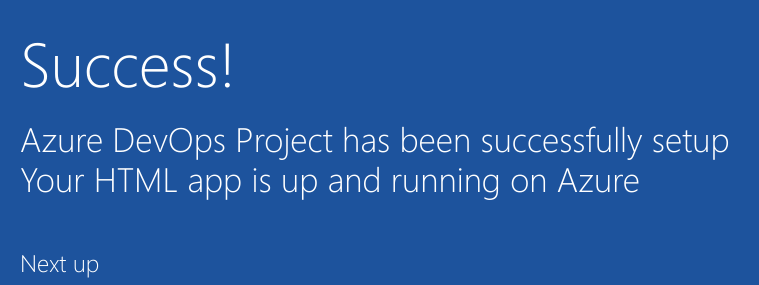
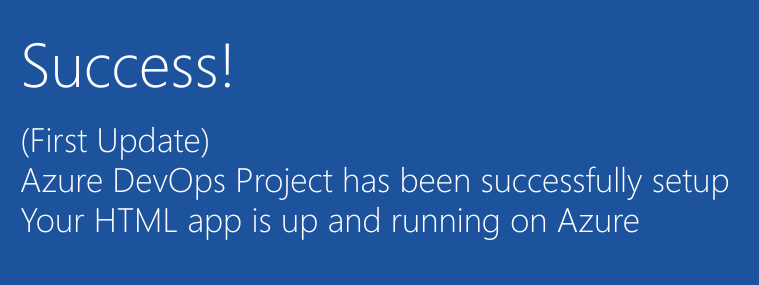
Before and after one commit to tintungtang0122/Aperture_Technology_co, a plain HTML site: page index.html in a window 1280 px wide. Shown: the part 352-637 px from the top of the page, 205-964 px from the left. Drawn offline with Linux system fonts and the light colour scheme.

Commit message:
First update for index.html

```diff
--- a/index.html
+++ b/index.html
@@ -1,6 +1,6 @@
  <!Doctype html>
 <html>
-
+<!-- Updated new feature for this file! -->
 <head>
      <title>HTML Application</title>
 	 <link href="css/site.css" rel="stylesheet">
@@ -19,6 +19,7 @@
         </div>
             <div class="content-body">
                 <div class="success-text">Success!</div>
+		<div class="description line-1">(First Update)</div>
                 <div class="description line-1"> Azure DevOps Project has been successfully setup</div>
                 <div class="description line-2"> Your HTML app is up and running on Azure</div>
                 <div class="next-steps-container">
```
